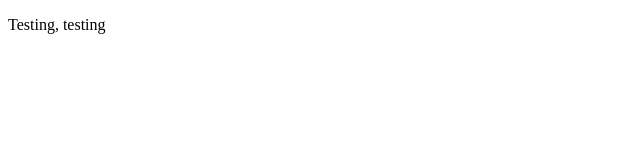
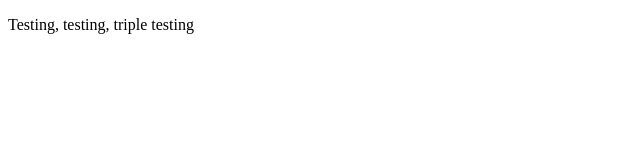
Before and after one commit to NickWeber3/NickWeber3.github.io, a plain HTML site: page index.html in a window 1280 px wide. Shown: the whole page, without its empty margins (0-640 px from the left). Drawn offline with Linux system fonts and the light colour scheme.

Commit message:
Inital test

```diff
--- a/index.html
+++ b/index.html
@@ -1,4 +1,4 @@
 <!DOCTYPE html>
 <html>
-<p>Testing, testing</p>
+<p>Testing, testing, triple testing</p>
 </html>
```
